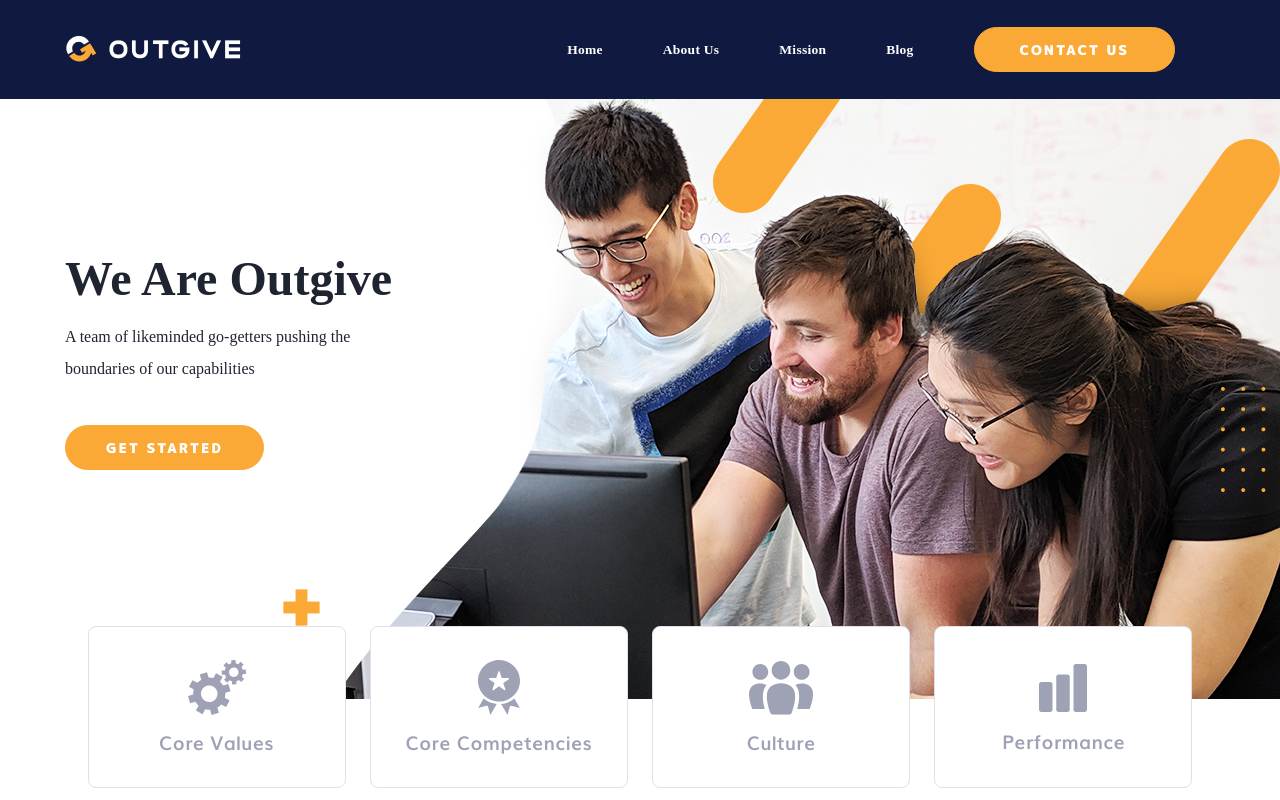
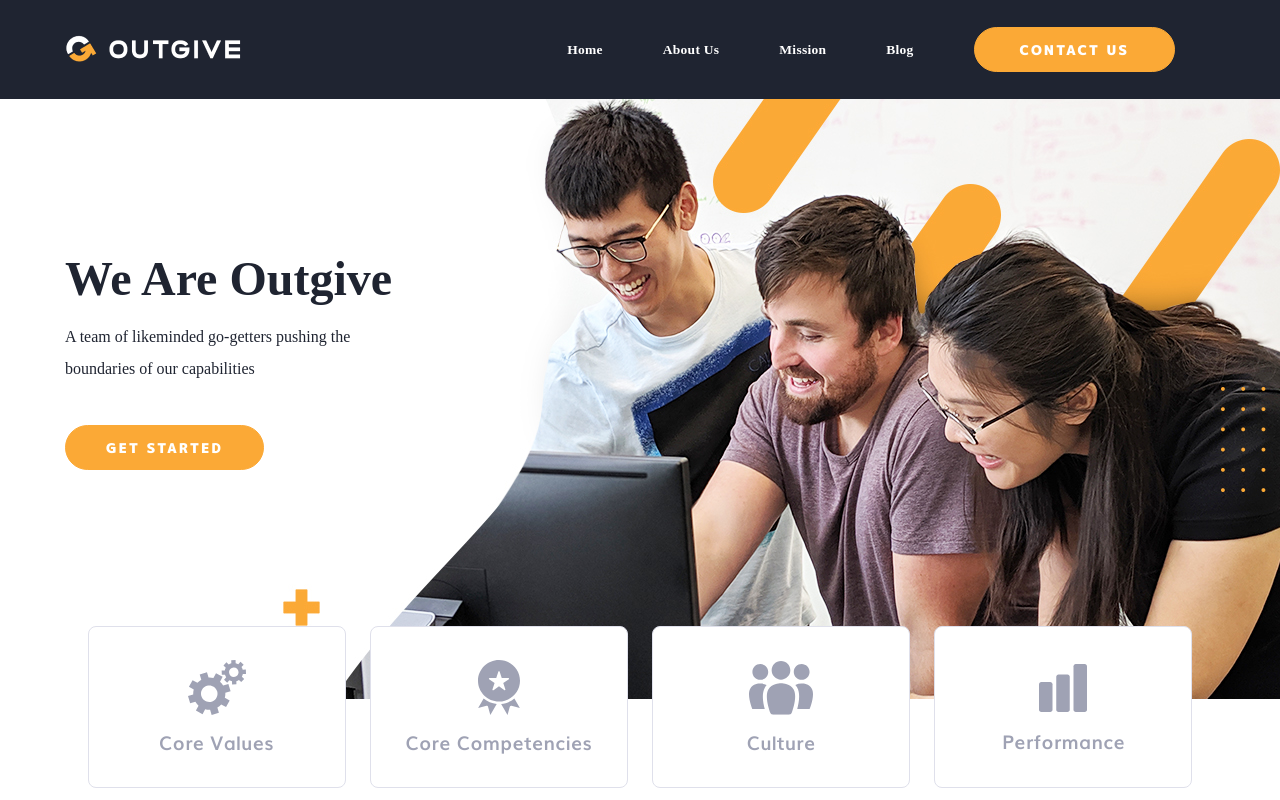
Before and after one commit to xraquel/outgive, a website: page index.html in a window 1280 px wide. Shown: the top 800 px of the page. Drawn offline with nearby package versions, Linux system fonts and the light colour scheme; files that its build step writes are made by us from their sources; files whose address does not match are found by name; a web font is replaced by a local one.

Commit message:
Updated brand color

```diff
--- a/stylesheets/utils/_variables.scss
+++ b/stylesheets/utils/_variables.scss
@@ -3,7 +3,7 @@ $font-mplus: 'Mplus 1p';
 $font-muli-bold: 'Muli';
 
 $text-color: #898989;
-$brand-color: #101940;
+$brand-color: #1F2431;
 $yellow: #FBA936;
 $white: #fff;
 $black: #000;
```
